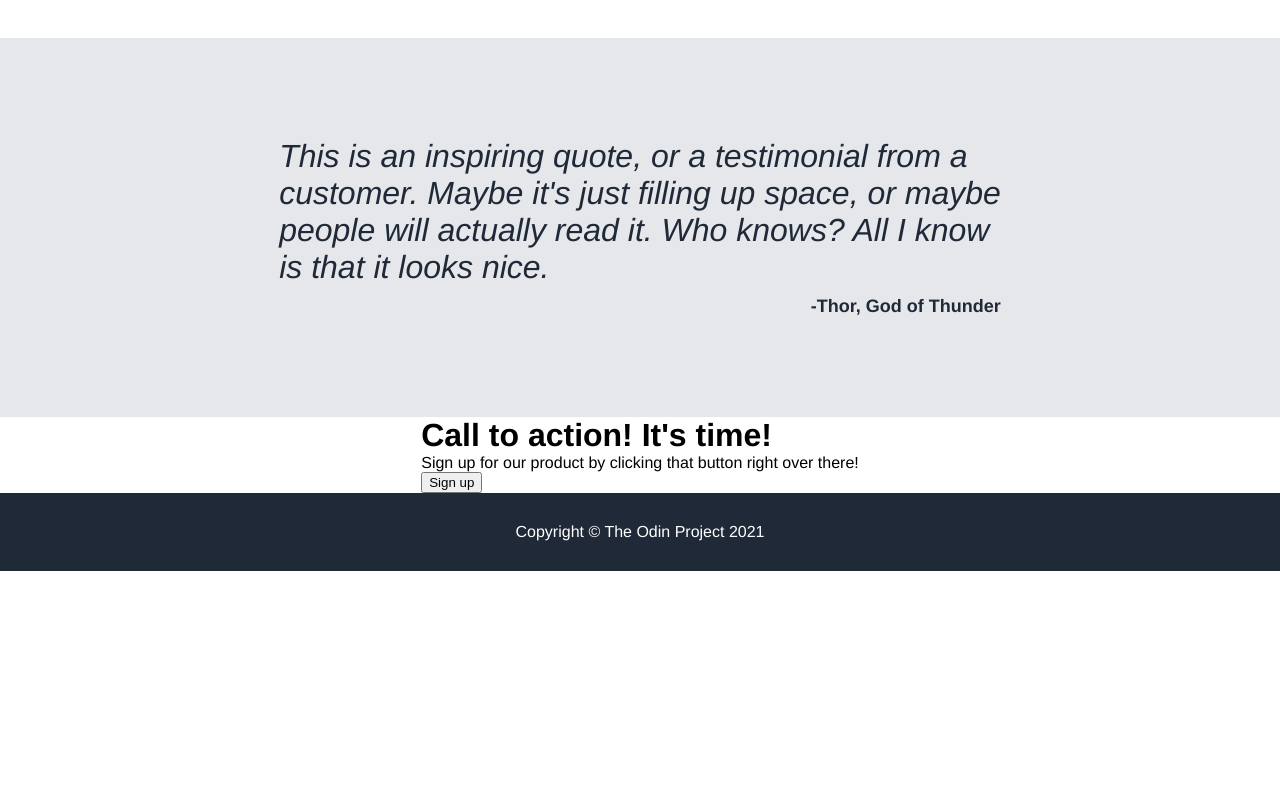
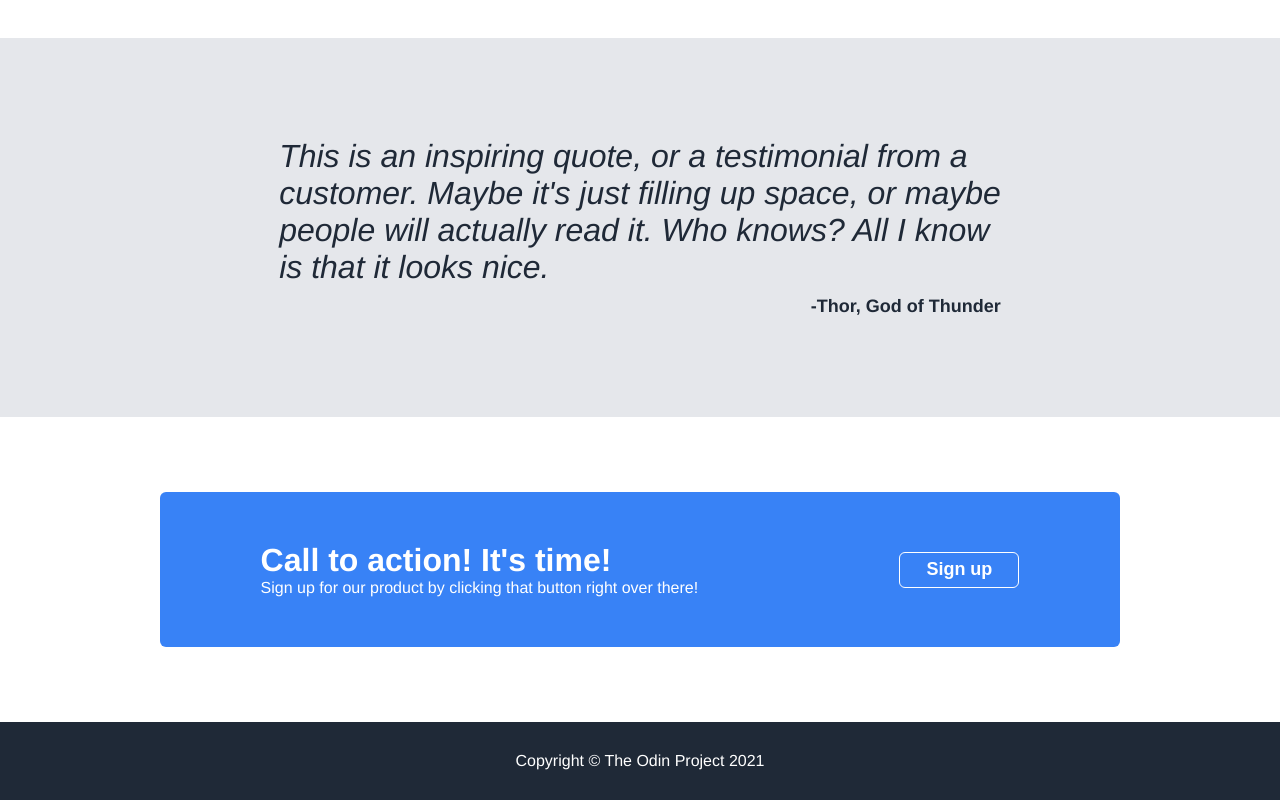
Before and after one commit to Duduhiro/odin-landing-page, a plain HTML site: page index.html in a window 1280 px wide. Shown: the part 1014-1814 px from the top of the page. Before the commit the page ends 1585 px from the top, so only its background shows below. Drawn offline with Linux system fonts and the light colour scheme.

Commit message:
Finished card for signup

```diff
--- a/index.html
+++ b/index.html
@@ -69,8 +69,8 @@
         </div>
     </article>
 
-    <div>
-        <div>
+    <div class="d-flex call">
+        <div class="d-flex signup-card">
             <div>
                 <h1>Call to action! It's time!</h1>
                 <p>Sign up for our product by clicking that button right over there!</p>
@@ -79,7 +79,6 @@
         </div>
     </div>
 
-
     <footer class="d-flex">
         <p>Copyright &copy The Odin Project 2021</p>
     </footer>
--- a/style.css
+++ b/style.css
@@ -164,9 +164,34 @@ article {
     font-weight: 800;
 }
 
+.call {
+    width: 100%;
+    padding-top: 75px;
+    padding-bottom: 75px;
+    justify-content: center;
+    align-items: center;
+}
+
+.signup-card {
+    background-color: #3882F6;
+    color: white;
+    width: 75%;
+    justify-content: space-around;
+    padding-top: 50px;
+    padding-bottom: 50px;
+    border-radius: 6px;
+    align-items: center;
+}
 
 #second-signup {
-
+    background-color: #3882F6;
+    color: white;
+    border: 1px solid white;
+    width: 120px;
+    height: 36px;
+    font-size: 18px;
+    font-weight: 600;
+    border-radius: 6px;
 }
 
 footer {
```
